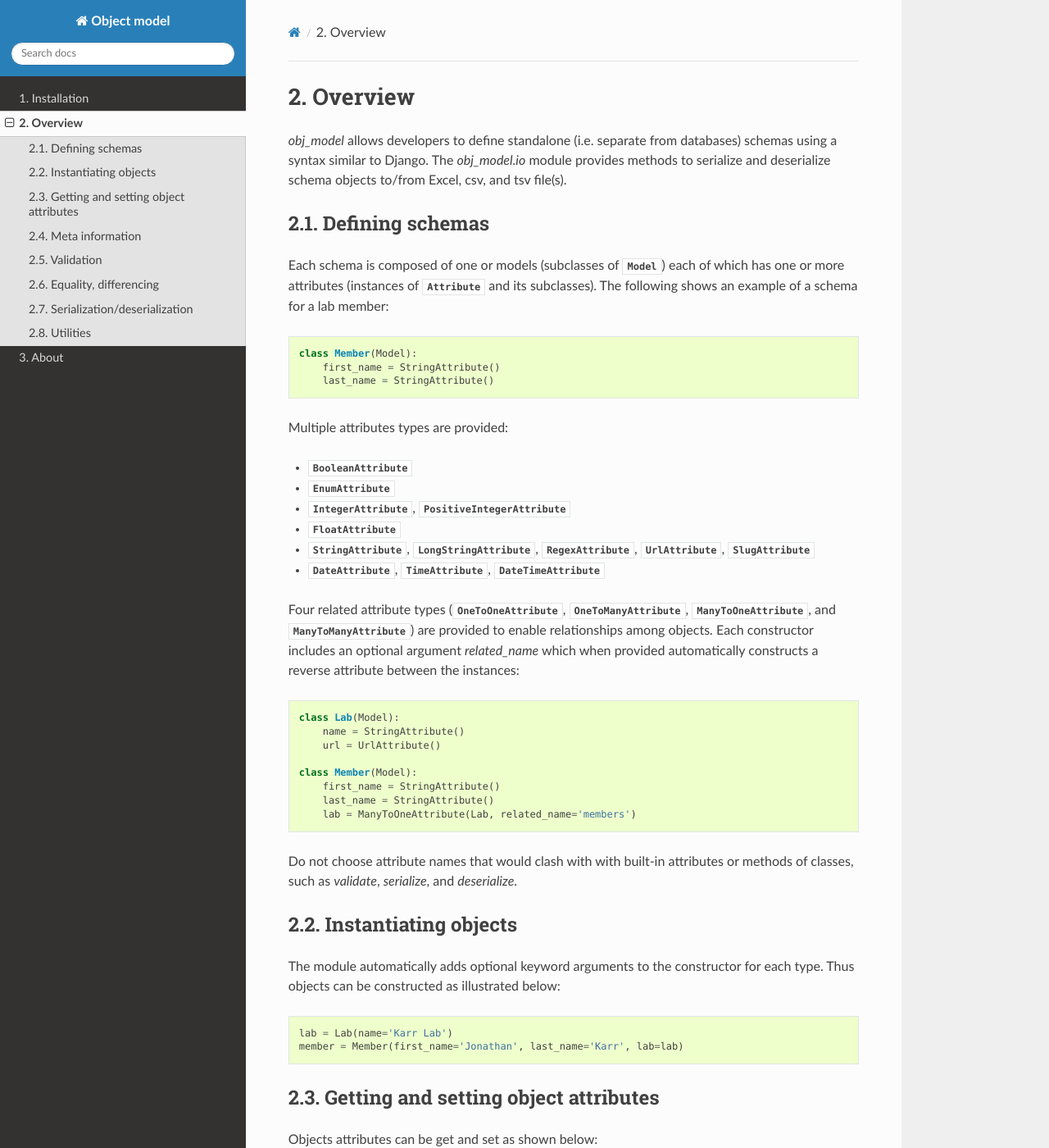
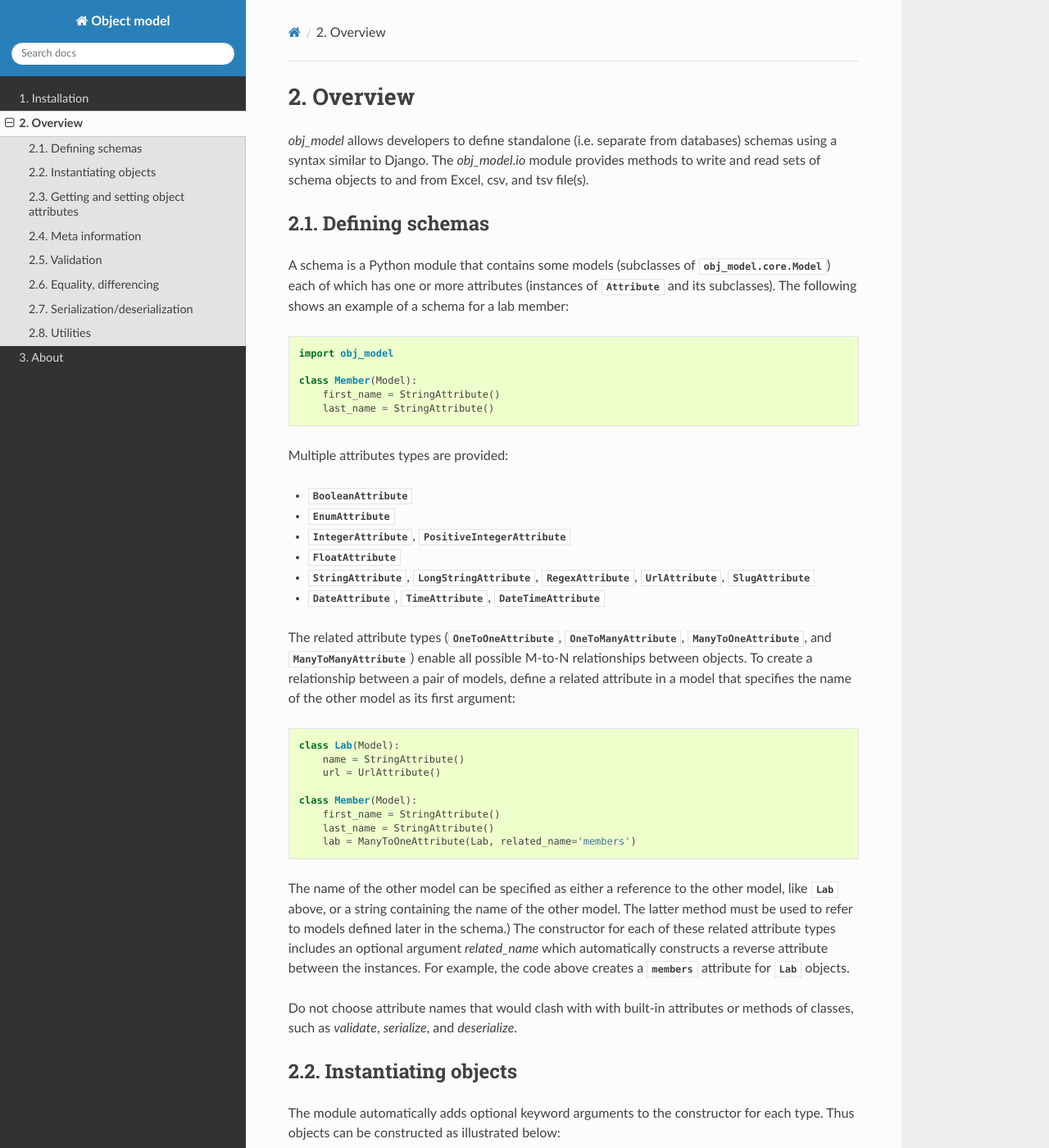
Before and after one commit to KarrLab/obj_tables, a Sphinx documentation site: the page built from docs/overview.rst, in a window 1280 px wide and 1400 px high. Shown: the whole window at 82% size. Built offline with Sphinx 7.4.7 and the Read the Docs theme 2.0.0, drawn with Linux system fonts in a browser that asks for light colours; pages that are not in the unit, such as notebooks, are missing from menus; some of the changed text lies outside the part shown.

Commit message:
expand overview documentation

```diff
--- a/docs/overview.rst
+++ b/docs/overview.rst
@@ -1,13 +1,15 @@
 Overview
 ========
 `obj_model` allows developers to define standalone (i.e. separate from databases) schemas using a syntax similar to Django.
-The `obj_model.io` module provides methods to serialize and deserialize schema objects to/from Excel, csv, and tsv file(s).
+The `obj_model.io` module provides methods to write and read sets of schema objects to and from Excel, csv, and tsv file(s).
 
 -------------------------------------
 Defining schemas
 -------------------------------------
-Each schema is composed of one or models (subclasses of :obj:`Model`) each of which has one or more attributes
+A schema is a Python module that contains some models (subclasses of :obj:`obj_model.core.Model`) each of which has one or more attributes
 (instances of :obj:`Attribute` and its subclasses). The following shows an example of a schema for a lab member::
+
+    import obj_model
 
     class Member(Model):
         first_name = StringAttribute()
@@ -22,10 +24,10 @@ Multiple attributes types are provided:
 * :obj:`StringAttribute`, :obj:`LongStringAttribute`, :obj:`RegexAttribute`, :obj:`UrlAttribute`, :obj:`SlugAttribute`
 * :obj:`DateAttribute`, :obj:`TimeAttribute`, :obj:`DateTimeAttribute`
 
-Four related attribute types (:obj:`OneToOneAttribute`, :obj:`OneToManyAttribute`, :obj:`ManyToOneAttribute`, and
-:obj:`ManyToManyAttribute`) are provided to enable relationships among objects. Each constructor includes an
-optional argument `related_name` which when provided automatically constructs a reverse attribute between the
-instances::
+The related attribute types (:obj:`OneToOneAttribute`, :obj:`OneToManyAttribute`, :obj:`ManyToOneAttribute`, and
+:obj:`ManyToManyAttribute`) enable all possible M-to-N relationships between objects.
+To create a relationship between a pair of models, define a related attribute in a
+model that specifies the name of the other model as its first argument::
 
     class Lab(Model):
         name = StringAttribute()
@@ -35,6 +37,12 @@ instances::
         first_name = StringAttribute()
         last_name = StringAttribute()
         lab = ManyToOneAttribute(Lab, related_name='members')
+
+The name of the other model can be specified as either a reference to the other model, like
+:obj:`Lab` above, or a string containing the name of the other model. The latter method must be
+used to refer to models defined later in the schema.)
+The constructor for each of these related attribute types includes an
+optional argument `related_name` which automatically constructs a reverse attribute between the instances. For example, the code above creates a :obj:`members` attribute for :obj:`Lab` objects.
 
 Do not choose attribute names that would clash with with built-in attributes or methods of
 classes, such as `validate`, `serialize`, and `deserialize`.
@@ -97,7 +105,7 @@ To facilitate data validation, the module allows developers to specify how objec
   of the model's `Meta` class.
 * Dataset: :obj:`Validator` can be subclasses provide additional custom validation of entire datasets
 
-Validation does not occur automatically, rather users must call validate() when it is needed.
+Validation does not occur automatically, rather users must call `validate()` when it is needed.
 
 -------------------------------------
 Equality, differencing
```
